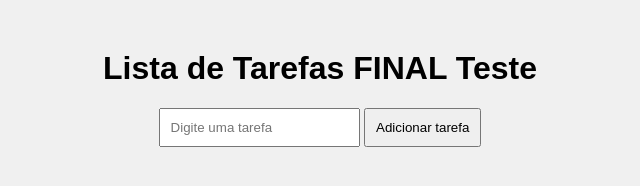
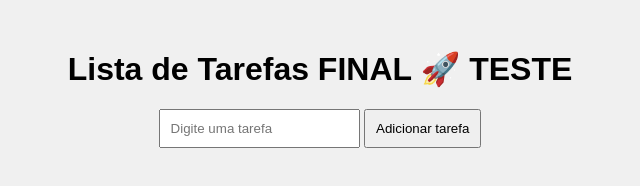
Before and after one commit to Medeiros281213/Tabalho-dvops, a plain HTML site: page index.html in a window 1280 px wide. Shown: the whole page, without its empty margins (320-960 px from the left). Drawn offline with Linux system fonts and the light colour scheme.

```diff
--- a/index.html
+++ b/index.html
@@ -7,7 +7,7 @@
 </head>
 <body>
 
-  <h1>Lista de Tarefas FINAL Teste</h1>
+  <h1>Lista de Tarefas FINAL 🚀 TESTE</h1>
 
   <input type="text" id="tarefa" placeholder="Digite uma tarefa">
   <button onclick="adicionar()">Adicionar tarefa</button>
```
